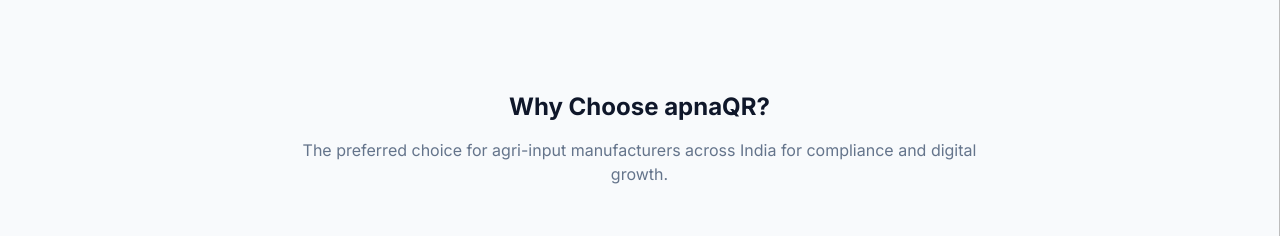
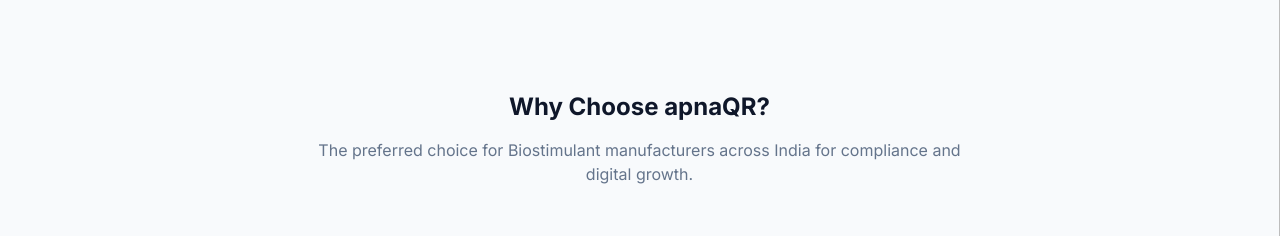
Before and after one commit to OmkarPatil987/SR-Project, a React (Create React App) app: page /home in a window 1280 px wide. Shown: the part 4320-4556 px from the top of the page. Built offline with nearby package versions, Linux system fonts and the light colour scheme; no server answers.

Commit message:
bio stimulant

```diff
--- a/src/pages/guest/home/AboutSection.tsx
+++ b/src/pages/guest/home/AboutSection.tsx
@@ -14,7 +14,7 @@
                 </Box>
 
                 <Typography sx={{ color: '#334155', fontSize: { xs: 16, md: 18 }, textAlign: 'center', mb: 6 }}>
-                    <Box component="span" sx={{ fontWeight: 800, color: '#047857' }}>apnaQR</Box> is a dedicated QR Code generation platform developed with a singular focus: to support agri-product manufacturers in meeting the strict compliance standards of the
+                    <Box component="span" sx={{ fontWeight: 800, color: '#047857' }}>apnaQR</Box> is a dedicated QR Code generation platform developed with a singular focus: to support Biostimulant product manufacturers in meeting the strict compliance standards of the
                     <Box component="span" sx={{ fontWeight: 700, bgcolor: '#d1fae5', color: '#047857', px: 1, borderRadius: 1, ml: 0.5 }}>
                         Fertilizer Control Order (FCO) 1985
                     </Box>.
--- a/src/pages/guest/home/Benefits.tsx
+++ b/src/pages/guest/home/Benefits.tsx
@@ -35,7 +35,7 @@
                         Why Choose apnaQR?
                     </Typography>
                     <Typography sx={{ color: '#64748b', mt: 2, maxWidth: 680, mx: 'auto' }}>
-                        The preferred choice for agri-input manufacturers across India for compliance and digital growth.
+                        The preferred choice for Biostimulant manufacturers across India for compliance and digital growth.
                     </Typography>
                 </Box>
 
--- a/src/pages/guest/home/footer/TermsOfService.tsx
+++ b/src/pages/guest/home/footer/TermsOfService.tsx
@@ -55,7 +55,7 @@
                                 <span className="text-emerald-600">03.</span> Prohibited Use
                             </h2>
                             <ul className="list-disc pl-5 space-y-2 text-stone-600">
-                                <li>Using the platform to generate QR codes for illegal or counterfeit agri-products.</li>
+                                <li>Using the platform to generate QR codes for illegal or counterfeit Biostimulant products.</li>
                                 <li>Attempting to bypass security protocols or scrape manufacturer data.</li>
                                 <li>Modifying Dynamic QR links to redirect users to unauthorized or malicious content.</li>
                             </ul>
```
